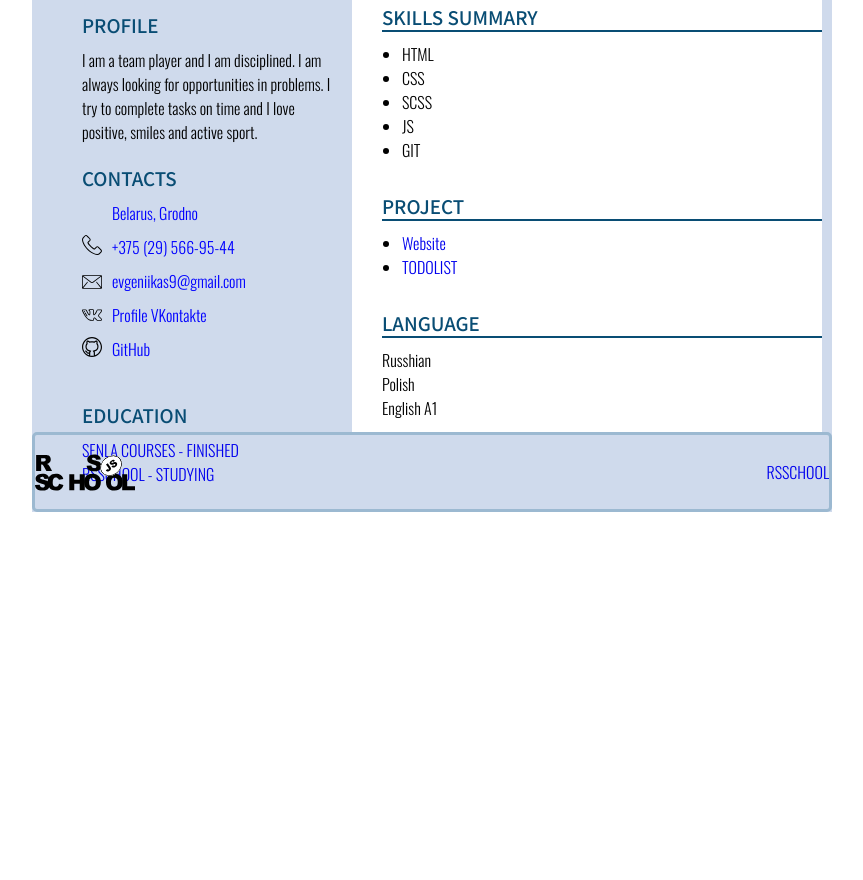
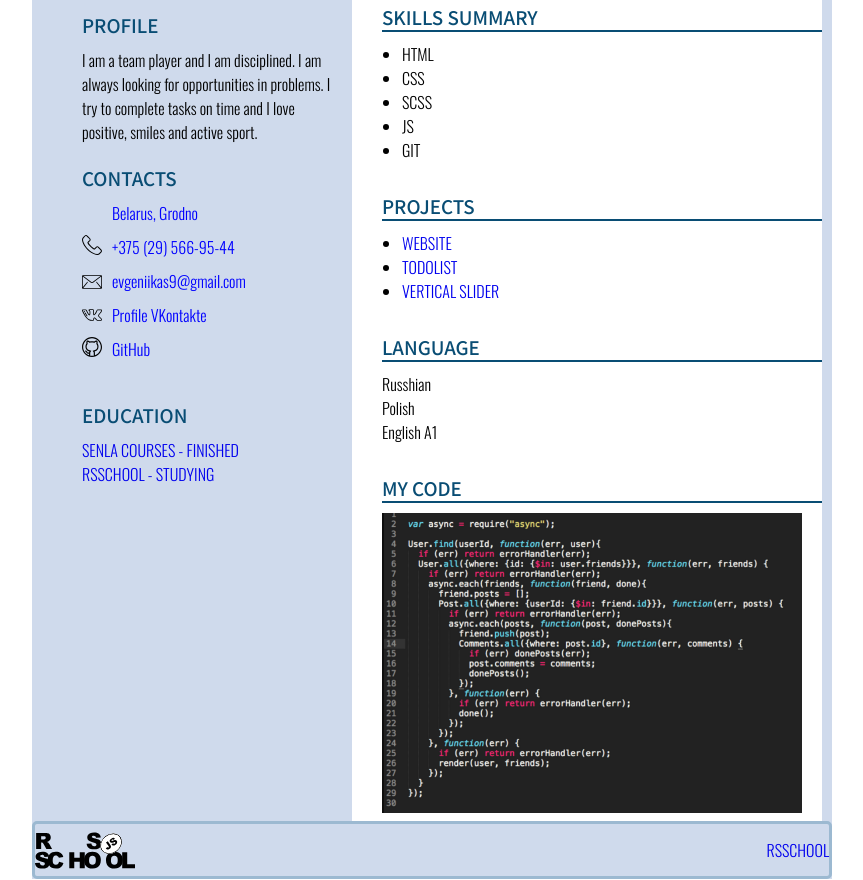
Before and after one commit to ZaikovEvgeni/school-cv, a plain HTML site: page index.html in a window 1280 px wide. Shown: the part 288-1168 px from the top of the page, without its empty margins (208-1071 px from the left). Before the commit the page ends 800 px from the top, so only its background shows below. Drawn offline with nearby package versions, Linux system fonts and the light colour scheme.

Commit message:
feat: add section my code, add img my code, add project vertical slider

```diff
--- a/css/style.css
+++ b/css/style.css
@@ -7,13 +7,13 @@ body {
   display: grid;
   grid-template-areas: "header skills skills"
                        "footer footer footer";
-  grid-template-rows: 90% 10%;
+  grid-template-rows: 95% 5%;
   grid-template-columns: 40% 30% 30%;
   width: 100%;
   max-width: 800px;
   margin: 0 auto;
   background:  #cfdaec;
-  height: 100vh;
+  /* height: 100vh; */
   border-top-left-radius: 80px;
 }
 
@@ -171,7 +171,7 @@ nav {
   color: black;
 }
 
-.skills > h3 {
+.skills > h3, .skills > div > h3 {
   margin-top: 30px;
   border-bottom: 2px solid #094d74;
   text-transform: uppercase;
@@ -217,3 +217,11 @@ footer {
   font-size: 15px;
   opacity: .5;
 }
+
+
+
+.my-code__img {
+  display: block;
+  width: 420px;
+  height: 300px;
+}
--- a/index.html
+++ b/index.html
@@ -73,14 +73,17 @@
                     <li class="skills__list-item">GIT</li>
                 </ul>
 
-                <h3 class="skills__title-project">project</h3>
+                <h3 class="skills__title-project">projects</h3>
                 <ul class="skills__project-list">
                     <li class="skills__project-item">
-                        <a href="https://gracious-hawking-497b54.netlify.app">Website</a>
+                        <a href="https://gracious-hawking-497b54.netlify.app">WEBSITE</a>
                     </li>
                     <li class="skills__project-item">
                         <a href="https://focused-leavitt-f97b2e.netlify.app">TODOLIST</a>
                     </li>
+                    <li class="skills__project-item">
+                      <a href="https://loving-meninsky-42e436.netlify.app">VERTICAL SLIDER</a>
+                  </li>
                 </ul>
 
                 <h3>Language</h3>
@@ -89,6 +92,14 @@
                     <li>Polish</li>
                     <li>English A1</li>
                 </ul>
+
+
+                <div>
+                  <h3>my code</h3>
+                  <img class="my-code__img" src="img/1.png" alt="">
+
+                </div>
+
 
 
             </section>
@@ -101,6 +112,8 @@
             </footer>
         </div>
     </main>
+
+    <script src="script.js"></script>
 </body>
 
 </html>
--- /dev/null
+++ b/script.js
@@ -0,0 +1 @@
+console.log('120');
```
Also changed, not shown: img/1.png (added).
